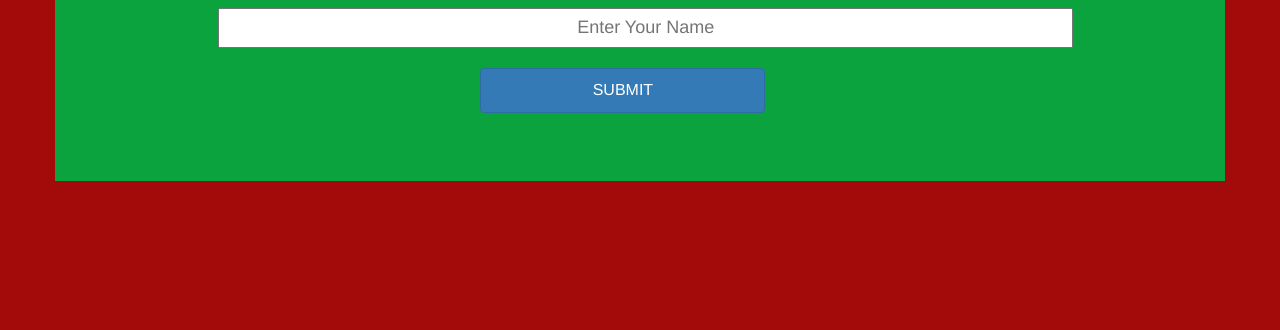
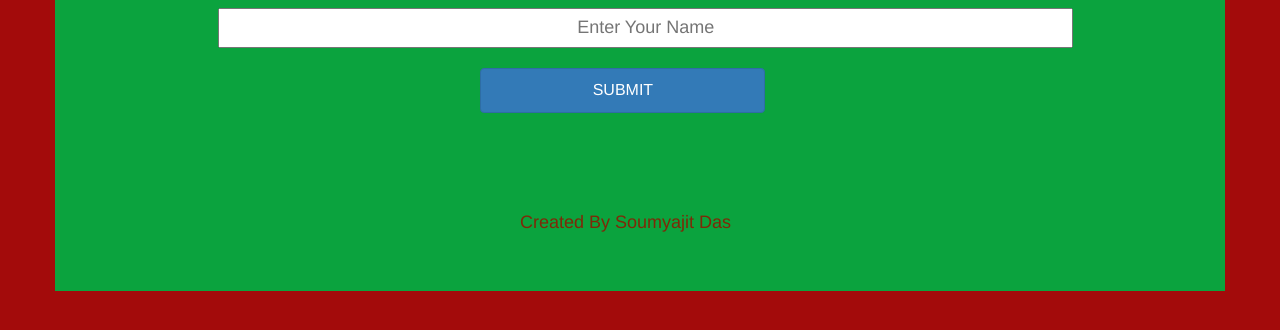
Before and after one commit to Soumyajit7615/TodoListApp, a plain HTML site: page index.html in a window 1280 px wide. Shown: the part 242-572 px from the top of the page. Drawn offline with nearby package versions, Linux system fonts and the light colour scheme.

Commit message:
add my name in index page

```diff
--- a/index.html
+++ b/index.html
@@ -17,6 +17,7 @@
 
         <input type="text" id="personName" placeholder="Enter Your Name">
         <button type="submit" class="btn btn-primary btn-center" id="addName" onclick="addName()">SUBMIT</button>
+        <h4 style="font-weight:20px; color:rgb(126, 41, 8); margin-top:100px; margin-left: 450px;">Created By Soumyajit Das</h4>
 
     </div>
     <script>
```
